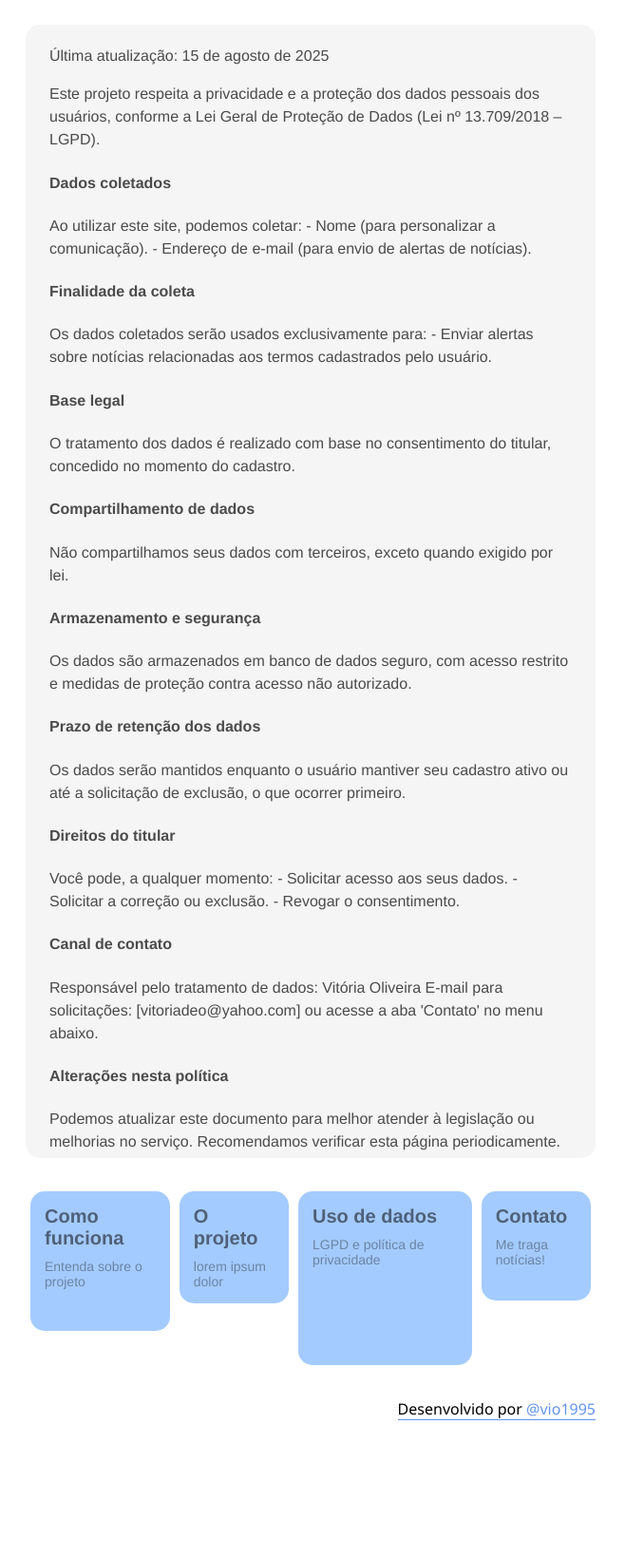
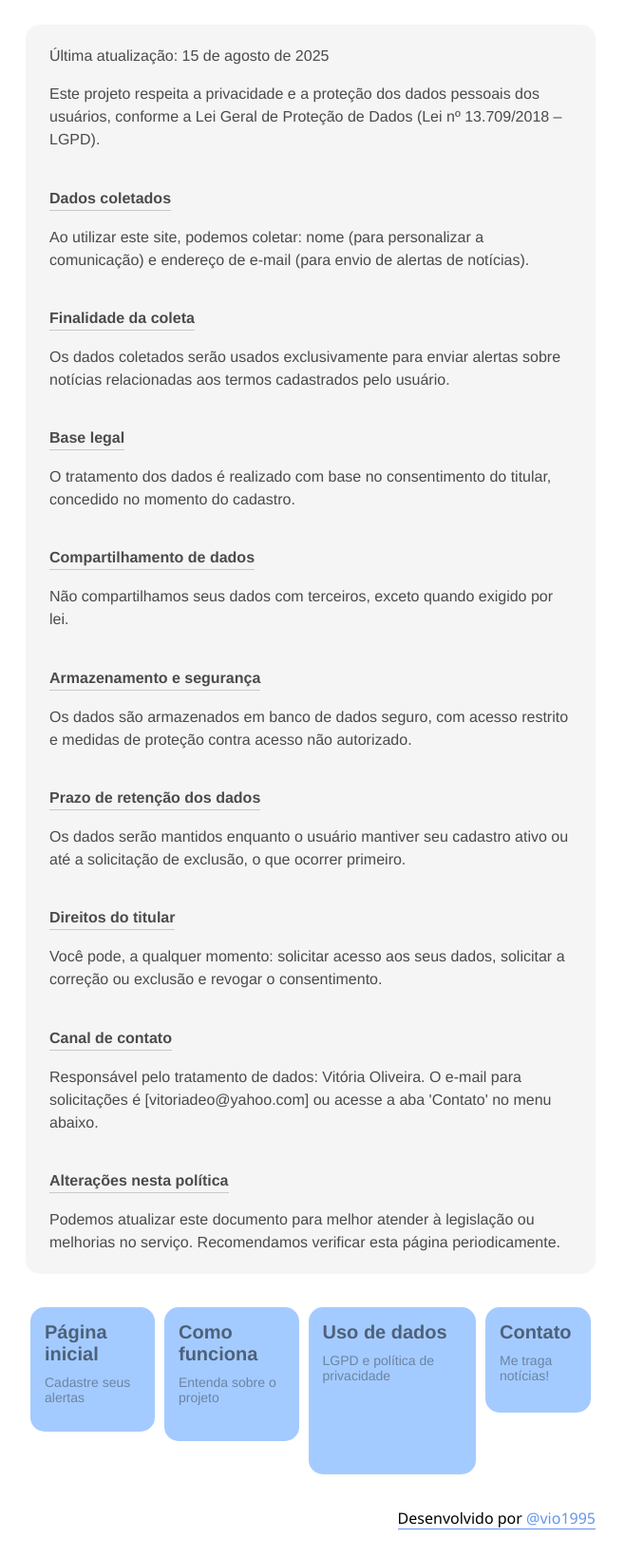
Before and after one commit to vitoriadeo/trago-noticias, a Flask app: page /privacy in a window 1280 px wide. Shown: the part 176-1815 px from the top of the page at 95% size, without its empty margins (313-971 px from the left). Before the commit the page ends 1671 px from the top, so only its background shows below. Run offline with Flask 3, Linux system fonts and the light colour scheme; some web fonts are replaced.

Commit message:
adição pg publica contato e form contato

```diff
--- a/app/controllers/home_controller.py
+++ b/app/controllers/home_controller.py
@@ -13,3 +13,7 @@ def about():
 @bp.route('/privacy')
 def privacy():
     return render_template('privacy.html')
+
+@bp.route('/contact')
+def contact():
+    return render_template('contact.html')
--- a/app/static/css/style.css
+++ b/app/static/css/style.css
@@ -152,3 +152,10 @@ li {
 #footer {
     margin-bottom: 30px;
 }
+
+.h4_subtitles {
+    margin-bottom: 0;
+    padding-bottom: 0;
+    border-bottom: 1px solid #c9c9c9;
+    display: inline-block;
+}
--- a/app/templates/base.html
+++ b/app/templates/base.html
@@ -28,21 +28,21 @@ TODO: Acessibilidade: testar com teclado e leitor de tela para garantir.
         </hgroup>
     </header>
     <main>
-    {% block content %} {% endblock %}
+        {% block content %} {% endblock %}
     </main>
     <aside>
         <nav>
             <ul>
+                <a href="{{ url_for('home.index') }}">
+                    <li>
+                        <div class="titulomenu">Página inicial</div>
+                        <div class="descmenu">Cadastre seus alertas</div>
+                    </li>
+                </a>
                 <a href="{{ url_for('home.about') }}">
                     <li>
                         <div class="titulomenu">Como funciona</div>
                         <div class="descmenu">Entenda sobre o projeto</div>
-                    </li>
-                </a>
-                <a href="">
-                    <li>
-                        <div class="titulomenu">O projeto</div>
-                        <div class="descmenu">lorem ipsum dolor</div>
                     </li>
                 </a>
                 <a href="{{ url_for('home.privacy') }}">
@@ -51,7 +51,7 @@ TODO: Acessibilidade: testar com teclado e leitor de tela para garantir.
                         <div class="descmenu">LGPD e política de privacidade</div>
                     </li>
                 </a>
-                <a href="">
+                <a href="{{ url_for('home.contact') }}">
                     <li>
                         <div class="titulomenu">Contato</div>
                         <div class="descmenu">Me traga notícias!</div>
--- a/app/templates/privacy.html
+++ b/app/templates/privacy.html
@@ -11,42 +11,35 @@
     <p>Este projeto respeita a privacidade e a proteção dos dados pessoais dos usuários, conforme a Lei Geral de
         Proteção de Dados (Lei nº 13.709/2018 – LGPD).
     </p>
-    <h4>Dados coletados</h4>
-    Ao utilizar este site, podemos coletar:
-    - Nome (para personalizar a comunicação).
-    - Endereço de e-mail (para envio de alertas de notícias).
+    <h4 class="h4_subtitles">Dados coletados</h4>
+    <p>Ao utilizar este site, podemos coletar: nome (para personalizar a comunicação) e endereço de e-mail (para envio de alertas de notícias).</p>
 
-    <h4>Finalidade da coleta</h4>
-    Os dados coletados serão usados exclusivamente para:
-    - Enviar alertas sobre notícias relacionadas aos termos cadastrados pelo usuário.
+    <h4 class="h4_subtitles">Finalidade da coleta</h4>
+    <p>Os dados coletados serão usados exclusivamente para enviar alertas sobre notícias relacionadas aos termos cadastrados pelo usuário.</p>
 
-    <h4>Base legal</h4>
-    O tratamento dos dados é realizado com base no consentimento do titular, concedido no momento do cadastro.
+    <h4 class="h4_subtitles">Base legal</h4>
+    <p>O tratamento dos dados é realizado com base no consentimento do titular, concedido no momento do cadastro.</p>
 
-    <h4>Compartilhamento de dados</h4>
-    Não compartilhamos seus dados com terceiros, exceto quando exigido por lei.
+    <h4 class="h4_subtitles">Compartilhamento de dados</h4>
+    <p>Não compartilhamos seus dados com terceiros, exceto quando exigido por lei.</p>
 
-    <h4>Armazenamento e segurança</h4>
-    Os dados são armazenados em banco de dados seguro, com acesso restrito e medidas de proteção contra acesso não
-    autorizado.
+    <h4 class="h4_subtitles">Armazenamento e segurança</h4>
+    <p>Os dados são armazenados em banco de dados seguro, com acesso restrito e medidas de proteção contra acesso não
+    autorizado.</p>
 
-    <h4>Prazo de retenção dos dados</h4>
-    Os dados serão mantidos enquanto o usuário mantiver seu cadastro ativo ou até a solicitação de exclusão, o que
-    ocorrer primeiro.
+    <h4 class="h4_subtitles">Prazo de retenção dos dados</h4>
+    <p>Os dados serão mantidos enquanto o usuário mantiver seu cadastro ativo ou até a solicitação de exclusão, o que
+    ocorrer primeiro.</p>
 
-    <h4>Direitos do titular</h4>
-    Você pode, a qualquer momento:
-    - Solicitar acesso aos seus dados.
-    - Solicitar a correção ou exclusão.
-    - Revogar o consentimento.
+    <h4 class="h4_subtitles">Direitos do titular</h4>
+    <p>Você pode, a qualquer momento: solicitar acesso aos seus dados, solicitar a correção ou exclusão e revogar o consentimento.</p>
 
-    <h4>Canal de contato</h4>
-    Responsável pelo tratamento de dados: Vitória Oliveira
-    E-mail para solicitações: [vitoriadeo@yahoo.com] ou acesse a aba 'Contato' no menu abaixo.
+    <h4 class="h4_subtitles">Canal de contato</h4>
+    <p>Responsável pelo tratamento de dados: Vitória Oliveira. O e-mail para solicitações é [vitoriadeo@yahoo.com] ou acesse a aba 'Contato' no menu abaixo.</p>
 
-    <h4>Alterações nesta política</h4>
-    Podemos atualizar este documento para melhor atender à legislação ou melhorias no serviço. Recomendamos verificar
-    esta página periodicamente.
+    <h4 class="h4_subtitles">Alterações nesta política</h4>
+    <p>Podemos atualizar este documento para melhor atender à legislação ou melhorias no serviço. Recomendamos verificar
+    esta página periodicamente.</p>
 
 </section>
 {% endblock %}
```
Also changed, not shown: app/templates/contact.html (added, +34 -0 lines), app/templates/index.html (+6 -3 lines).
